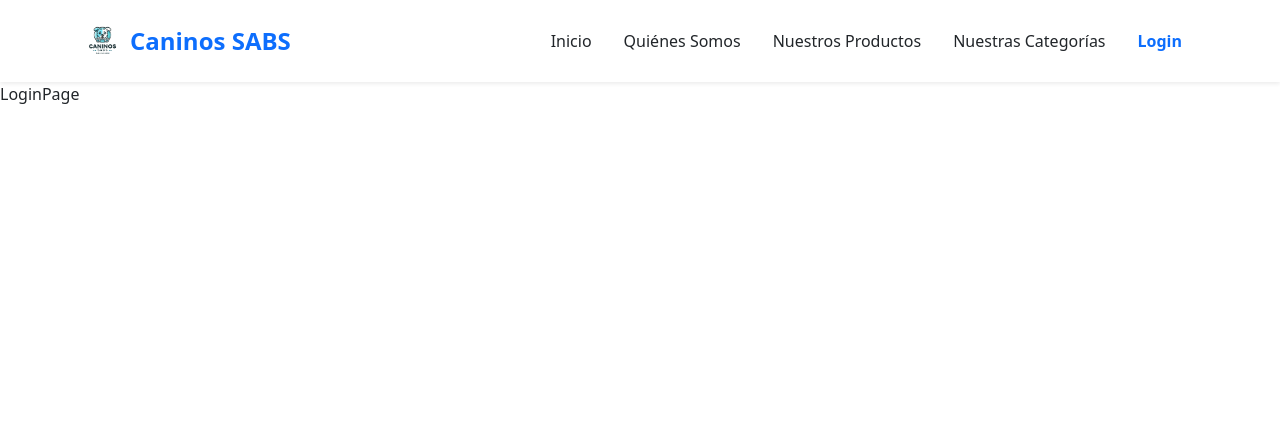
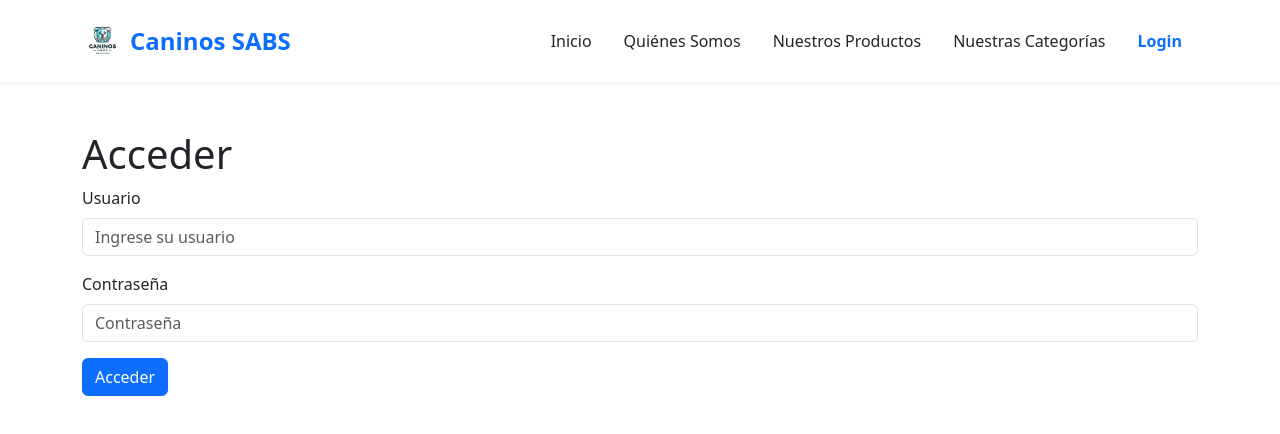
Before and after one commit to Scorhenao/CaninoSABSCOMPLETE, a React (Vite) app in the folder frontend/: page /login in a window 1280 px wide. Shown: the top 434 px of the page. Built offline with nearby package versions, Linux system fonts and the light colour scheme.

Commit message:
Corrección rutas y front del login

```diff
--- /dev/null
+++ b/frontend/src/features/admin/pages/AdminDashboard.jsx
@@ -0,0 +1,7 @@
+import React from 'react'
+
+export const AdminDashboard = () => {
+  return (
+    <div>AdminDashboard</div>
+  )
+}
--- /dev/null
+++ b/frontend/src/features/admin/pages/ProductsAdmin.jsx
@@ -0,0 +1,7 @@
+import React from 'react'
+
+export const ProductsAdmin = () => {
+  return (
+    <div>ProductsAdmin</div>
+  )
+}
--- a/frontend/src/features/auth/pages/LoginPage.jsx
+++ b/frontend/src/features/auth/pages/LoginPage.jsx
@@ -1,7 +1,60 @@
-import React from 'react'
+import React, { useState } from 'react';
+import { useNavigate } from 'react-router-dom';
+import { Form, Button, Container, Alert } from 'react-bootstrap';
+import { login } from '../services/auth.service';
 
 export const LoginPage = () => {
+  const [username, setUsername] = useState('');
+  const [password, setPassword] = useState('');
+  const [error, setError] = useState('');
+  const navigate = useNavigate();
+
+  const handleSubmit = async (event) => {
+    event.preventDefault();
+    setError('');
+    try {
+      const credentials = {
+        username: username,
+        password: password,
+      };
+      const response = await login(credentials);
+      // El token ya se guarda en localStorage dentro del servicio 'login'
+      navigate('/admin'); // Redirige al panel de administración
+    } catch (err) {
+      setError('Credenciales inválidas');
+      console.error('Error de inicio de sesión:', err);
+    }
+  };
+
   return (
-    <div>LoginPage</div>
-  )
-}
+    <Container className="mt-5">
+      <h1>Acceder</h1>
+      {error && <Alert variant="danger">{error}</Alert>}
+      <Form onSubmit={handleSubmit}>
+        <Form.Group className="mb-3" controlId="formBasicUsername">
+          <Form.Label>Usuario</Form.Label>
+          <Form.Control
+            type="text"
+            placeholder="Ingrese su usuario"
+            value={username}
+            onChange={(e) => setUsername(e.target.value)}
+          />
+        </Form.Group>
+
+        <Form.Group className="mb-3" controlId="formBasicPassword">
+          <Form.Label>Contraseña</Form.Label>
+          <Form.Control
+            type="password"
+            placeholder="Contraseña"
+            value={password}
+            onChange={(e) => setPassword(e.target.value)}
+          />
+        </Form.Group>
+
+        <Button variant="primary" type="submit">
+          Acceder
+        </Button>
+      </Form>
+    </Container>
+  );
+};
--- a/frontend/src/features/companies/pages/CompaniesPage.jsx
+++ b/frontend/src/features/companies/pages/CompaniesPage.jsx
@@ -1,9 +1,7 @@
 import React from 'react'
 
- const CompaniesPage = () => {
+export const CompaniesPage = () => {
   return (
     <div>CompaniesPage</div>
   )
 }
-
-export default CompaniesPage
--- a/frontend/src/router/AppRouter.jsx
+++ b/frontend/src/router/AppRouter.jsx
@@ -1,21 +1,22 @@
 import React from 'react';
-import { BrowserRouter, Routes, Route, Navigate } from 'react-router-dom';
+import { Routes, Route, Navigate } from 'react-router-dom';
 
-// Importa tus componentes de página desde sus respectivas features
-import { HomePage } from '../features/home/pages/HomePage'; // Importación nombrada
-import {AboutUsPage} from '../features/about-us/pages/AboutUsPage';
-import {ProductsPage} from '../features/products/pages/ProductsPage';
-import {CategoriesPage}  from '../features/categories/pages/CategoriesPages';
-import {LoginPage} from '../features/auth/pages/LoginPage';
-// import AdminDashboard from '../features/admin/pages/AdminDashboard';
-// import ProductsAdmin from '../features/admin/pages/ProductsAdmin';
-// import { UsersAdmin } from '../features/admin/pages/UsersAdmin';
-// import { RolesAdmin } from '../features/admin/pages/RolesAdmin';
-// import { CompaniesPage } from '../features/companies/pages/CompaniesPage';
+// Importa los componentes de página de la Landing Page
+import { HomePage } from '../features/home/pages/HomePage';
+import { AboutUsPage } from '../features/about-us/pages/AboutUsPage';
+import { ProductsPage } from '../features/products/pages/ProductsPage';
+import { CategoriesPage } from '../features/categories/pages/CategoriesPages';
+import { LoginPage } from '../features/auth/pages/LoginPage';
+
+// Importa los componentes de página del Dashboard
+import { AdminDashboard } from '../features/admin/pages/AdminDashboard';
+import { ProductsAdmin } from '../features/admin/pages/ProductsAdmin';
+import { UsersAdmin } from '../features/admin/pages/UsersAdmin';
+import { RolesAdmin } from '../features/admin/pages/RolesAdmin';
+import { CompaniesPage } from '../features/companies/pages/CompaniesPage'; // Asegúrate de que la ruta sea correcta
 
 // Importa el servicio de autenticación
 import { isAuthenticated } from '../features/auth/services/auth.service';
-
 
 // Componente para proteger rutas privadas
 const PrivateRoute = ({ children }) => {
@@ -24,7 +25,7 @@ const PrivateRoute = ({ children }) => {
 
 const AppRouter = () => {
   return (
-
+    <> {/* Usamos un Fragment para envolver el Routes */}
       <Routes>
         {/* Rutas Públicas (Landing Page) */}
         <Route path="/" element={<HomePage />} />
@@ -34,7 +35,7 @@ const AppRouter = () => {
         <Route path="/login" element={<LoginPage />} />
 
         {/* Rutas Privadas (Sistema Administrativo) */}
-        {/* <Route
+        <Route
           path="/admin"
           element={
             <PrivateRoute>
@@ -70,13 +71,13 @@ const AppRouter = () => {
           path="/admin/companies"
           element={
             <PrivateRoute>
-              <CompaniesAdmin />
+              <CompaniesPage /> {/* Asegúrate de que el nombre del componente sea correcto */}
             </PrivateRoute>
           }
-        /> */}
+        />
         {/* Agrega aquí más rutas privadas según tus necesidades */}
       </Routes>
-    //
+    </>
   );
 };
 
```
Also changed, not shown: frontend/src/features/about-us/pages/AboutUsPage.jsx (line endings or trailing spaces).
